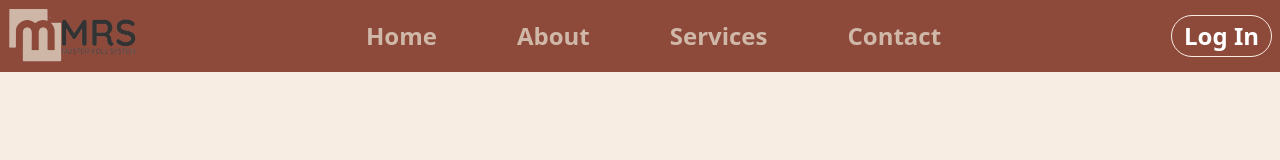
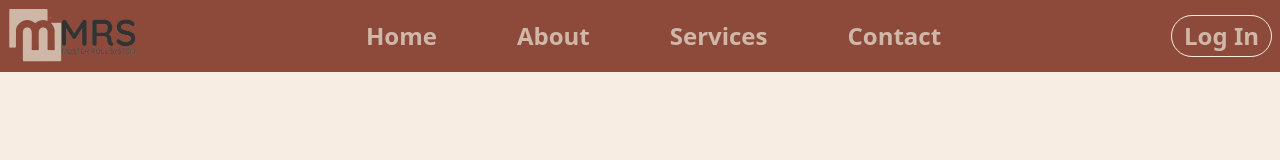
Before and after one commit to FYP21-Projects/MusterRollSystemWeb, a React (Vite) app: page / in a window 1280 px wide. Shown: the top 160 px of the page. Built offline with nearby package versions, Linux system fonts and the light colour scheme.

Commit message:
set picture urls

```diff
--- a/src/Components/Dashboard/DbHeader.jsx
+++ b/src/Components/Dashboard/DbHeader.jsx
@@ -1,7 +1,7 @@
 import { useState } from "react";
 import { FontAwesomeIcon } from "@fortawesome/react-fontawesome";
 import { faUser, faCaretDown } from "@fortawesome/free-solid-svg-icons"; // Importing user and dropdown icons
-import MainLogo from "D:/FYP Materials/MusterRollSystemWeb/src/assets/MainLogo.jpg";
+import MainLogo from "../../assets/MainLogo.jpg";
 const DbHeader = () => {
   const [dropdownOpen, setDropdownOpen] = useState(false);
 
--- a/src/Components/Dashboard/DbMainPage.jsx
+++ b/src/Components/Dashboard/DbMainPage.jsx
@@ -1,6 +1,6 @@
 import React from "react";
 import "tailwindcss/tailwind.css";
-import Profilepic from "D://FYP Materials//MusterRollSystemWeb//src/assets//profilepic.jpg";
+import Profilepic from "../../assets/profilepic.jpg";
 
 import {
   FaCalendarAlt,
--- a/src/Components/Navbar.jsx
+++ b/src/Components/Navbar.jsx
@@ -39,7 +39,7 @@ const Navbar = () => {
         {/* Login Button */}
         <div className="flex flex-row gap-8">
           <button
-            className="text-2xl text-white hover:text-cofee_dark hover:bg-cofee font-bold text-white text-2xl font-bold py-1 px-3 border border-cofee rounded-3xl text-slate-500"
+            className="text-2xl  hover:text-cofee_dark hover:bg-cofee font-bold  py-1 px-3 border border-cofee rounded-3xl text-cofee_ligt"
             onClick={handleLogIn}
           >
             Log In
```
